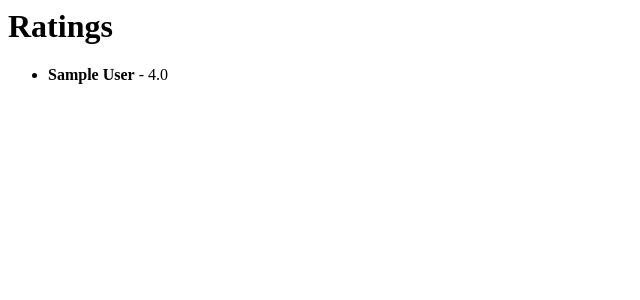
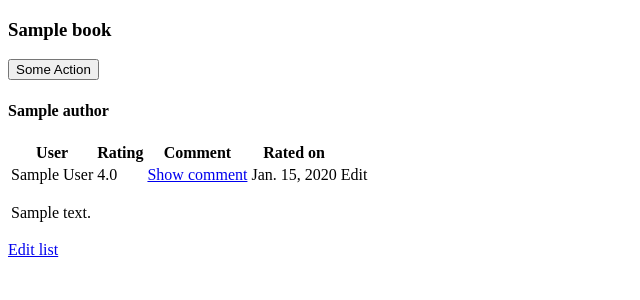
Before and after one commit to sgmig/bookclub, a Django app: template clubdelectura/clubs/templates/clubs/club_book_rating_list.html in a window 1280 px wide. Shown: the top 300 px of the page, without its empty margins (0-640 px from the left). Run offline with Django 5.2, Linux system fonts and the light colour scheme; the template is opened without the code that fills it: values that come from a table or form of the project are taken from there, others are empty; tables that the repository leaves empty hold one stand-in row (values such as "Sample post"); parts of the project's set-up code (start-up, migrations or seed data) failed here and were passed over.

Commit message:
add classes to handle striping the table with custom css. Add collapsable comment hidden row.

```diff
--- a/clubdelectura/clubs/templates/clubs/club_book_rating_list.html
+++ b/clubdelectura/clubs/templates/clubs/club_book_rating_list.html
@@ -1,10 +1,60 @@
-<h1>Ratings</h1>
-<ul class="list-group mb-1">
-{% for rating in book_ratings %}
-    <li class="list-group-item list-group-item-action">
-        <strong>{{ rating.user }}</strong> - {{ rating.rating }}
-    </li>
-    {% empty %}
-    <li class="list-group-item">No ratings available.</li>
-    {% endfor %}
-</ul>
+<!DOCTYPE html>
+<div class="mb-1">
+    <div class="d-flex justify-content-between align-items-center">
+        <h3 id="book-title" class="mb-0">{{ book.title }}</h3>
+        <button type="button"
+                class="btn btn-primary"
+                data-search-url=""
+                data-add-reading-list-item-url=""
+                data-reading-list-id=""
+                id="someBookRatingAction">
+        Some Action
+        </button>
+    </div>
+    <h4 id="book-authors" class="text-muted" >{{ book.list_authors }}</h4>
+</div>
+<div class="table-responsive-md mb-3" style="max-height: 60vh; overflow-y: auto;">
+    <table class="table book-ratings-table">
+        <thead class="table-light sticky-top">
+            <th>User</th>
+            <th>Rating</th>
+            <th>Comment</th>
+            <th>Rated on</th>
+            <th></th>
+        </thead>
+        <tbody id="book-ratings-list">
+            <!-- Items will be added dynamically here -->
+            {#  I need to add the striping manually because the hidden commet rows break bootstra table-stripe ordering.  #}
+            {% for rating in book_ratings %}
+                <tr class="main-row-{% if forloop.counter0|divisibleby:2 %}even{% else %}odd{% endif %}">
+                <td>{{ rating.user }}</td>
+                <td>{{ rating.rating }}</td>
+                <td>
+                {% if rating.comment %}
+                <a data-bs-toggle="collapse" href="#comment-{{ rating.id }}" role="button" aria-expanded="false" aria-controls="comment-{{ rating.id }}">
+                Show comment
+                </a>
+                {% else %}
+                <em>No comment</em>
+                {% endif %}</td>
+                <td>{{ rating.created_at.date }}</td>
+                <td><a classhref="#">Edit</a></td>
+                </tr>
+                {% if rating.comment %}
+                    <tr class="collapse comment-row" id="comment-{{ rating.id }}">
+                    <td colspan="5">
+                        <div class="card card-body">
+                        {{ rating.comment|linebreaks }}
+                        </div>
+                    </td>
+                    </tr>
+                {% endif %}
+                {% empty %}
+                <tr id="no-ratings" style="display: none;">
+                    <td colspan="5" class="text-center">No ratings available.</td>
+                </tr>
+            {% endfor %}
+        </tbody>
+    </table>
+</div>
+<a class="btn btn-primary" href="#">Edit list</a>
```
